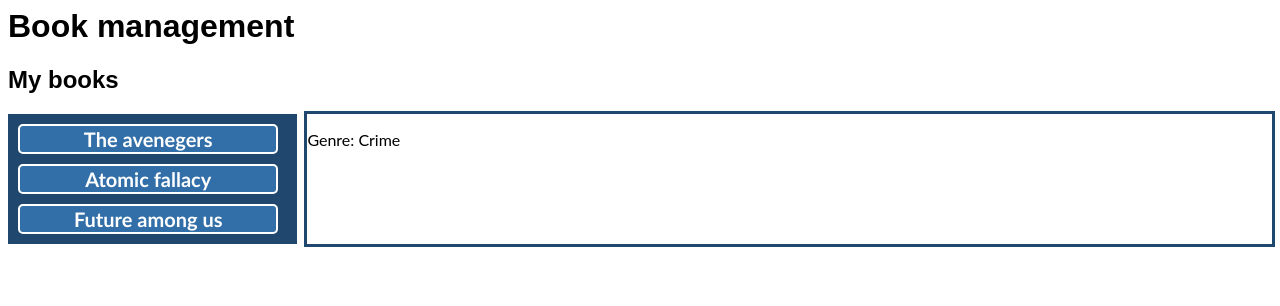
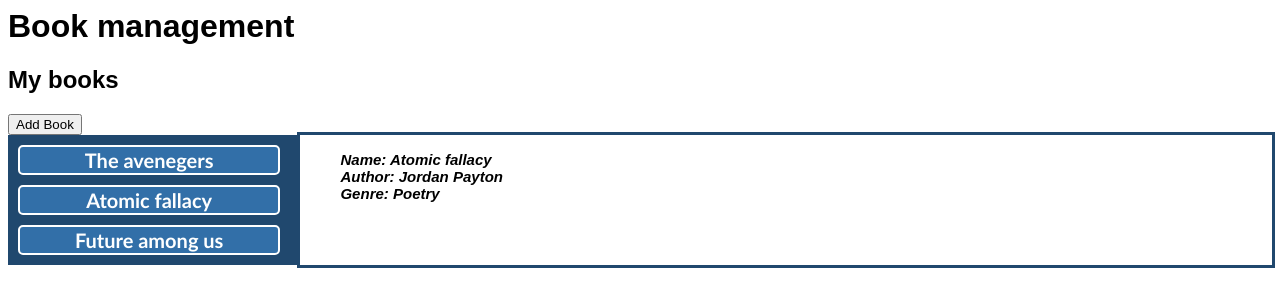
Before and after one commit to kaneran/angular-practice-project-book-manager, an Angular app: page / in a window 1280 px wide. Both pictures are taken after a click on the button "Atomic fallacy". Shown: the top 306 px of the page. Built offline with nearby package versions, Linux system fonts and the light colour scheme.

Commit message:
4 files modified, 2 added

```diff
--- /dev/null
+++ b/src/app/IAuthor.ts
@@ -0,0 +1,4 @@
+export interface IAuthor {
+  authorId: number;
+  authorName: string;
+}
--- a/src/app/app.component.css
+++ b/src/app/app.component.css
@@ -1,38 +1,48 @@
-
 p {
   font-family: Lato;
 }
-h1, h2 {
-  font-family:Arial, Helvetica, sans-serif
+h1,
+h2 {
+  font-family: Arial, Helvetica, sans-serif;
 }
 
-div{
+div {
   display: inline-flex;
-  width:100%
+  width: 100%;
 }
 
-#div2{
+#div2 {
   outline-style: solid;
   outline-color: #20486e;
-  margin-left: 10px
+  margin-left: 1px;
+  display: block
 }
 
-#div1{
+#div2 ul li {
+  list-style-type: none;
+  font-family: Arial, Helvetica, sans-serif;
+  font-weight: bold;
+  font-style: italic;
+  font-size: 15px;
+  margin: auto;
+}
+
+#div1 {
   background-color: #20486e;
-  width:30%;
-  height:100%;
+  width: 30%;
+  height: 100%;
   display: inline-block;
 }
 
- div > button{
-  display:block;
+#div1 > button {
+  display: block;
   margin: 10px;
   width: 90%;
   background-color: #326fa8;
   border-color: white;
   border-radius: 5px;
   border-style: solid;
-  font-family: 'Gill Sans', 'Gill Sans MT', Calibri, 'Trebuchet MS', sans-serif;
+  font-family: "Gill Sans", "Gill Sans MT", Calibri, "Trebuchet MS", sans-serif;
   font-size: 20px;
   font-weight: bold;
   color: white;
--- a/src/app/app.component.html
+++ b/src/app/app.component.html
@@ -1,15 +1,17 @@
 <h1>{{ name }}</h1>
 <h2>My books</h2>
-<div>
-	<div id="div1" *ngIf="books$ | async as books">
+<button (click)= "addBook()">Add Book</button>
+<div *ngIf="books$ | async as books">
+	<div id="div1" >
 		<button *ngFor="let book of books" (click)="bookClicked(book)">
       {{ book.name }}
     </button>
 	</div>
 	<div id="div2">
-		<p *ngIf="genre == null">
-			This is where the book info will be displayed when you click on a book!
-		</p>
-		<p *ngIf="genre != null">Genre: {{ genre }}</p>
+    <ul *ngIf="selectedBook$| async as selectedBook">
+      <li>Name: {{selectedBook.name}}</li>
+       <li>Author: {{ selectedBook.author}}</li>
+       <li>Genre: {{ selectedBook.genre}}</li>
+       </ul>
 	</div>
 </div>
--- a/src/app/app.component.ts
+++ b/src/app/app.component.ts
@@ -1,4 +1,4 @@
-import { Component, VERSION } from "@angular/core";
+import { ChangeDetectionStrategy, Component, VERSION } from "@angular/core";
 import { Observable } from "rxjs";
 import { tap } from "rxjs/operators";
 import { BookService } from "./book.service";
@@ -8,19 +8,26 @@ import { IBook } from "./IBook";
   selector: "my-app",
   templateUrl: "./app.component.html",
   styleUrls: ["./app.component.css"],
+  changeDetection: ChangeDetectionStrategy.OnPush
 })
 export class AppComponent {
   name = "Book management";
-  genre = null;
-  books$: Observable<IBook[]>;
+  bk = null;
 
   constructor(private _bookService: BookService) {}
   ngOnInit() {
-    this.books$ = this._bookService.bookWithGenres$;
+
+  }
+  books$ = this._bookService.bookWithGenresAndAuthors$;
+  selectedBook$ = this._bookService.selectedBook$;
+
+  bookClicked(book) {
+    this.bk = book;
+    console.log(book);
+    this._bookService.getBook(book);
   }
 
-  bookClicked(book) {
-    this.genre = book.genre;
-    console.log(book);
+  addBook() {
+    console.log("Test");
   }
 }
--- /dev/null
+++ b/src/app/author.service.ts
@@ -0,0 +1,24 @@
+import { Injectable } from "@angular/core";
+import { of } from "rxjs";
+import { tap } from "rxjs/operators";
+import { IAuthor } from "./IAuthor";
+import { IGenre } from "./IGenre";
+
+@Injectable({
+  providedIn: "root"
+})
+export class AuthorService {
+  authors$ = this.getDummyAuthors();
+  getDummyAuthors() {
+    var author = this.createAuthor(1, "John Petters");
+    var author2 = this.createAuthor(2, "Jordan Payton");
+    var author3 = this.createAuthor(3, "Bryan Smuggles");
+    return of([author, author2, author3]).pipe(
+      tap(author => console.log(author))
+    );
+  }
+
+  createAuthor(authorId: number, authorName: string): IAuthor {
+    return { authorId: authorId, authorName: authorName };
+  }
+}
--- a/src/app/book.service.ts
+++ b/src/app/book.service.ts
@@ -1,22 +1,30 @@
 import { Injectable } from "@angular/core";
-import { BehaviorSubject, combineLatest, of, pipe } from "rxjs";
+import { Subject, combineLatest, of, pipe, Observable } from "rxjs";
 import { map, tap } from "rxjs/operators";
+import { AuthorService } from "./author.service";
 import { GenreService } from "./genre.service";
 import { IBook } from "./IBook";
 
 @Injectable({
-  providedIn: "root",
+  providedIn: "root"
 })
 export class BookService {
   books$ = this.getDummyBooks();
   genres$ = this._genreSerivce.genres$;
-  constructor(private _genreSerivce: GenreService) {}
+  authors$ = this._authorService.authors$;
+  selectedBookAction$ = new Subject<IBook>();
+  selectedBookSource$ = this.selectedBookAction$.asObservable();
+
+  constructor(
+    private _genreSerivce: GenreService,
+    private _authorService: AuthorService
+  ) {}
 
   getDummyBooks() {
     var book = this.createBook("The avenegers", 1, 1, 2);
-    var book2 = this.createBook("Atomic fallacy", 2, 1, 4.5);
-    var book3 = this.createBook("Future among us", 3, 2, 4);
-    return of([book, book2, book3]).pipe(tap((book) => console.log(book)));
+    var book2 = this.createBook("Atomic fallacy", 2, 2, 4.5);
+    var book3 = this.createBook("Future among us", 3, 3, 4);
+    return of([book, book2, book3]).pipe(tap(book => console.log(book)));
   }
 
   createBook(
@@ -28,17 +36,34 @@ export class BookService {
     return { name: name, authorId: authorId, genreId: genreId };
   }
 
-  bookWithGenres$ = combineLatest([this.books$, this.genres$]).pipe(
-    map(([books, genres]) =>
-      books.map(
-        (book) =>
-          ({
-            ...book,
-            genre: genres.find((g) => g.genreId === book.genreId).genreLabel,
-          } as IBook)
-      )
+  bookWithGenresAndAuthors$ = combineLatest([
+    this.books$,
+    this.genres$,
+    this.authors$
+  ]).pipe(
+    map(([books, genres, authors]) =>
+      books.map(book => ({
+        ...book,
+        genre: genres.find(g => g.genreId === book.genreId).genreLabel,
+        author: authors.find(a => a.authorId === book.authorId).authorName
+      }))
     )
   );
 
   getBookGenre(book: IBook) {}
+
+  selectedBook$ = combineLatest([
+    this.bookWithGenresAndAuthors$,
+    this.selectedBookSource$
+  ]).pipe(
+    map(([books, selectedBook]) =>
+      books.find(book => book.name === selectedBook.name)
+    ),
+    tap(book => console.log(book))
+  );
+
+  getBook(book: IBook) {
+    this.selectedBookAction$.next(book);
+  }
+  addBook() {}
 }
```
